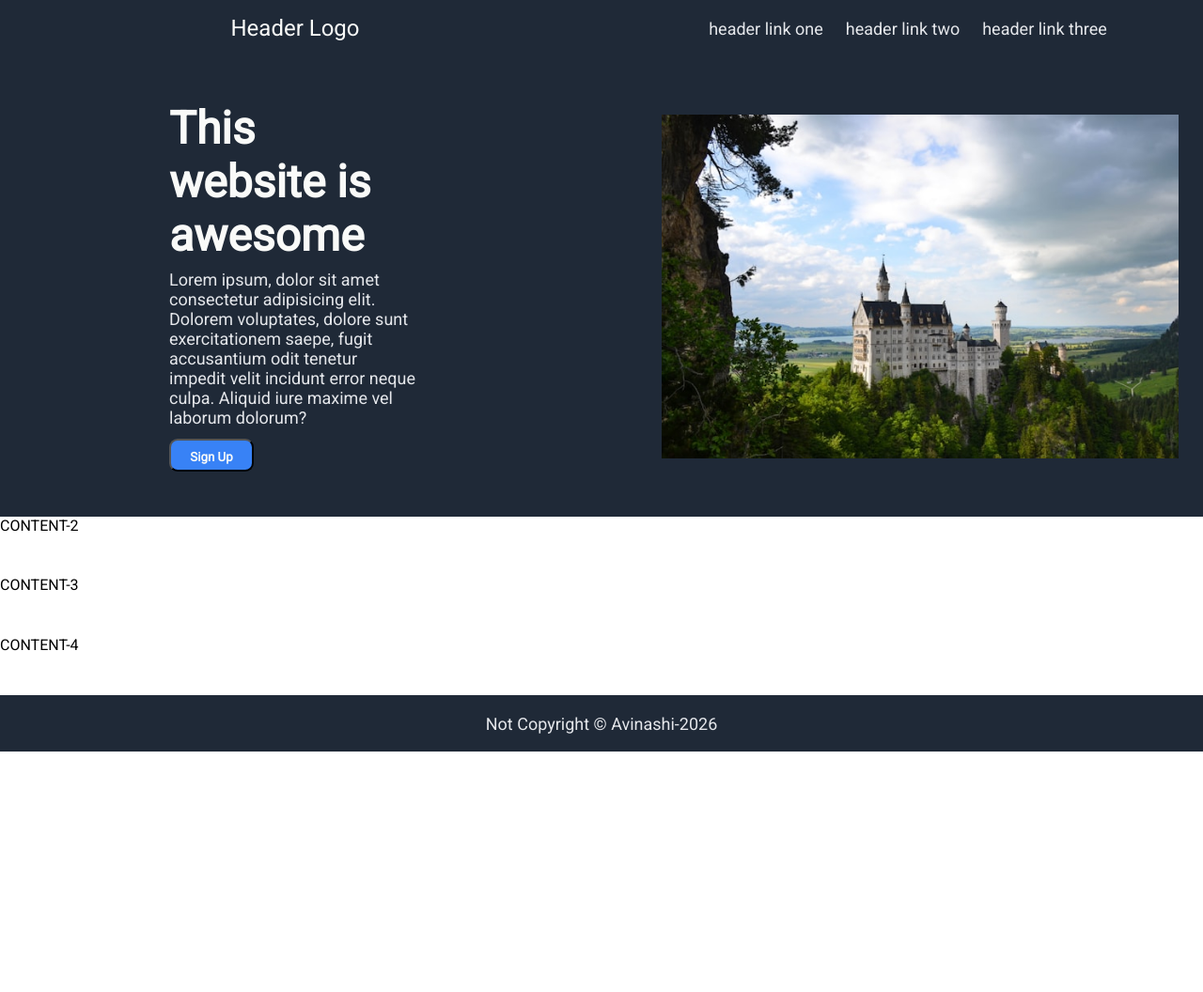
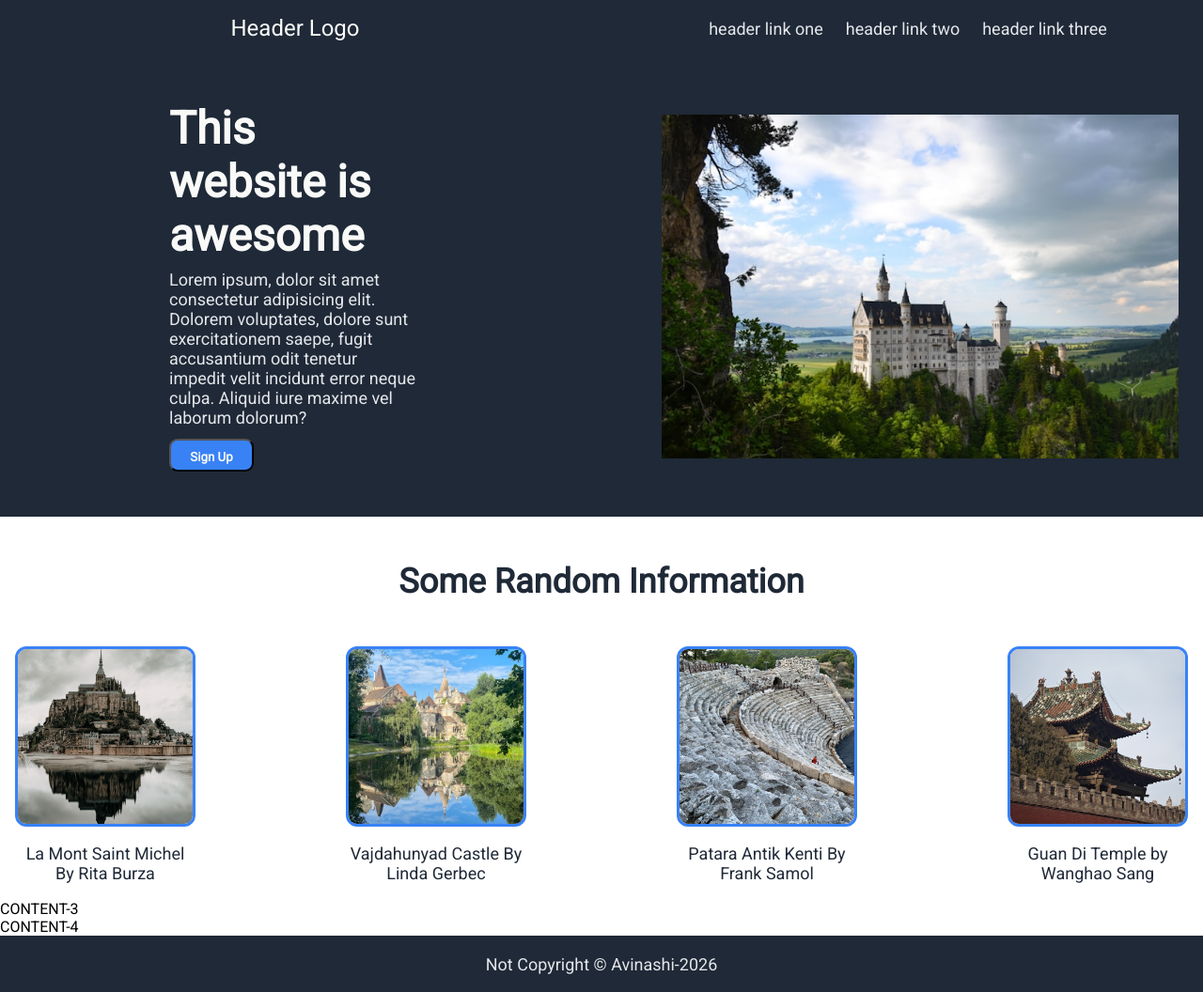
Before and after one commit to NaraAvi/Landing-Page, a plain HTML site: page index.html in a window 1280 px wide. Shown: the whole page at 94% size. Before the commit the page ends 800 px from the top, so only its background shows below. Drawn offline with Linux system fonts and the light colour scheme.

Commit message:
Added card style images/illustrations and text Added illustrations/images alongside crediting text

```diff
--- a/index.html
+++ b/index.html
@@ -41,7 +41,37 @@
           </div>
         </div>
       </div>
-      <div class="content-2">CONTENT-2</div>
+      <div class="content-2">
+        <h1 class="info-header-text">Some Random Information</h1>
+        <div>
+          <img
+            src="./static/images/rita-burza-la-mont-saint-michel.jpg"
+            alt="Picture of La Mont Saint Michel"
+          />
+          <p>La Mont Saint Michel By Rita Burza</p>
+        </div>
+        <div>
+          <img
+            src="./static/images/linda-gerbec-Vajdahunyad-Castle.jpg"
+            alt="Picture of Vajdahunyad Castle"
+          />
+          <p>Vajdahunyad Castle By Linda Gerbec</p>
+        </div>
+        <div>
+          <img
+            src="./static/images/frank-samol-Patara-Antik-Kenti.jpg"
+            alt="Picture of Patara Antik Kenti"
+          />
+          <p>Patara Antik Kenti By Frank Samol</p>
+        </div>
+        <div>
+          <img
+            src="./static/images/wanghao-sang-Guan-Di-Temple.jpg"
+            alt="Picture of Guan Di Temple"
+          />
+          <p>Guan Di Temple by Wanghao Sang</p>
+        </div>
+      </div>
       <div class="content-3">CONTENT-3</div>
       <div class="content-4">CONTENT-4</div>
     </main>
--- a/static/css/main.css
+++ b/static/css/main.css
@@ -27,7 +27,7 @@
 html,
 body {
   box-sizing: border-box;
-  height: 100%;
+  height: 100dvh;
   margin: 0;
 }
 
@@ -128,8 +128,39 @@ body {
 }
 
 .content-header-2 > div img {
+  flex: 1;
   width: 550px;
   object-fit: contain;
+}
+
+/* content 2 styling */
+.content-2 {
+  display: flex;
+  flex-wrap: wrap;
+  justify-content: center;
+  column-gap: 10rem;
+}
+
+.content-2 > h1 {
+  width: 100%;
+  display: flex;
+  justify-content: center;
+  align-items: center;
+  padding: 1.5rem;
+}
+
+.content-2 > div {
+  max-width: 12rem;
+  text-align: center;
+}
+
+.content-2 > div img {
+  display: block;
+  object-fit: cover;
+  width: 12rem;
+  height: 12rem;
+  border: 3.5px solid #3882f6;
+  border-radius: 12px;
 }
 
 /* General Styles */
@@ -160,7 +191,20 @@ button {
   text-decoration: none;
 }
 
+.secondary-text-dark,
+.content-2 > div p {
+  font-size: 18px;
+  color: #1f2937;
+  text-decoration: none;
+}
+
 .logo-text {
   font-size: 24px;
   color: #f9faf8;
 }
+
+.info-header-text {
+  font-size: 36px;
+  color: #1f2937;
+  font-weight: 900;
+}
```
Also changed, not shown: static/images/330px-No-Image-Placeholder-landscape.svg.webp (added), static/images/frank-samol-Patara-Antik-Kenti.jpg (added), static/images/linda-gerbec-Vajdahunyad-Castle.jpg (added), static/images/rita-burza-la-mont-saint-michel.jpg (added), static/images/wanghao-sang-Guan-Di-Temple.jpg (added), 1 other file.
